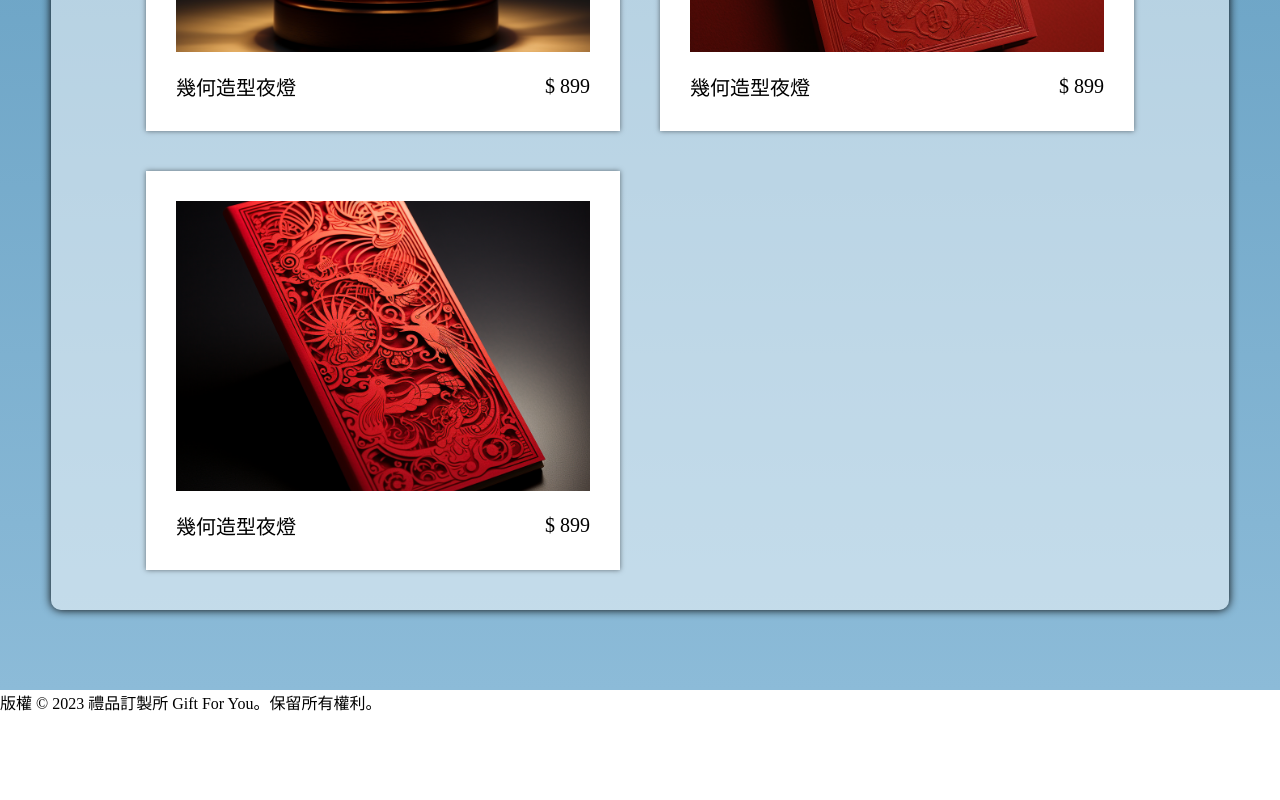
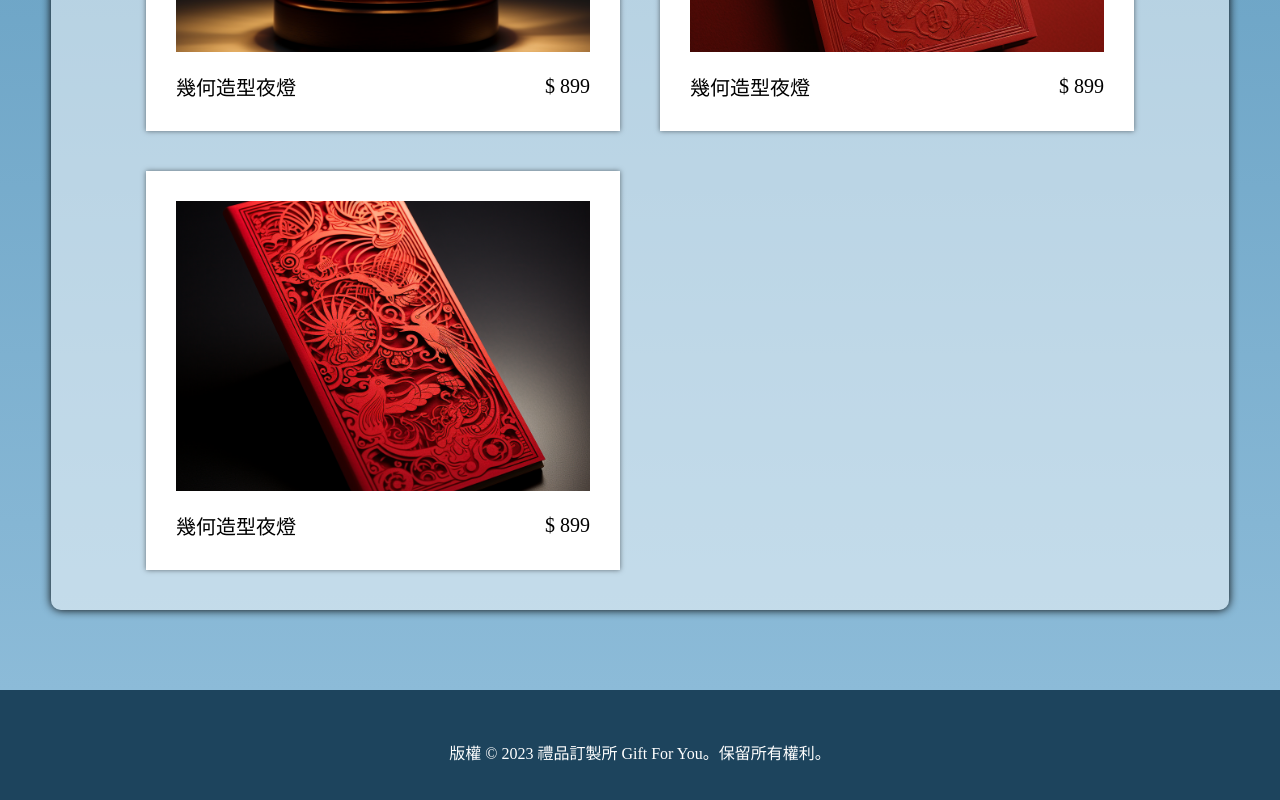
Before and after one commit to ywyang236/gift-for-you, a Next.js app: page / in a window 1280 px wide. Shown: the part 3212-4012 px from the top of the page. Before the commit the page ends 3926 px from the top, so only its background shows below. Built offline with nearby package versions, Linux system fonts and the light colour scheme.

Commit message:
Add footer style.

```diff
--- a/src/app/layout.tsx
+++ b/src/app/layout.tsx
@@ -2,7 +2,7 @@
 import React from 'react';
 import Head from 'next/head';
 import Navbar from '../components/Navbar/Navbar';
-import Footer from '../components/Footer';
+import Footer from '../components/Footer/Footer';
 import './globals.css';
 
 export default function Layout({children}: {children: React.ReactNode}) {
--- a/src/components/Footer.tsx
+++ /dev/null
@@ -1,10 +0,0 @@
-// components/Footer.tsx
-import React from 'react';
-
-const Footer: React.FC = () => (
-	<footer>
-		<p>版權 © 2023 禮品訂製所 Gift For You。保留所有權利。</p>
-	</footer>
-);
-
-export default Footer;
--- /dev/null
+++ b/src/components/Footer/Footer.module.css
@@ -0,0 +1,9 @@
+.footer {
+    background: #1D445D;
+    display: flex;
+    justify-content: center;
+    align-items: center;
+    color: white;
+    font-size: 16px;
+    padding: 50px 0px;
+}
--- /dev/null
+++ b/src/components/Footer/Footer.tsx
@@ -0,0 +1,11 @@
+// components/Footer.tsx
+import React from 'react';
+import FooterCSS from './Footer.module.css';
+
+const Footer: React.FC = () => (
+    <footer className={FooterCSS.footer}>
+        <p>版權 © 2023 禮品訂製所 Gift For You。保留所有權利。</p>
+    </footer>
+);
+
+export default Footer;
```
